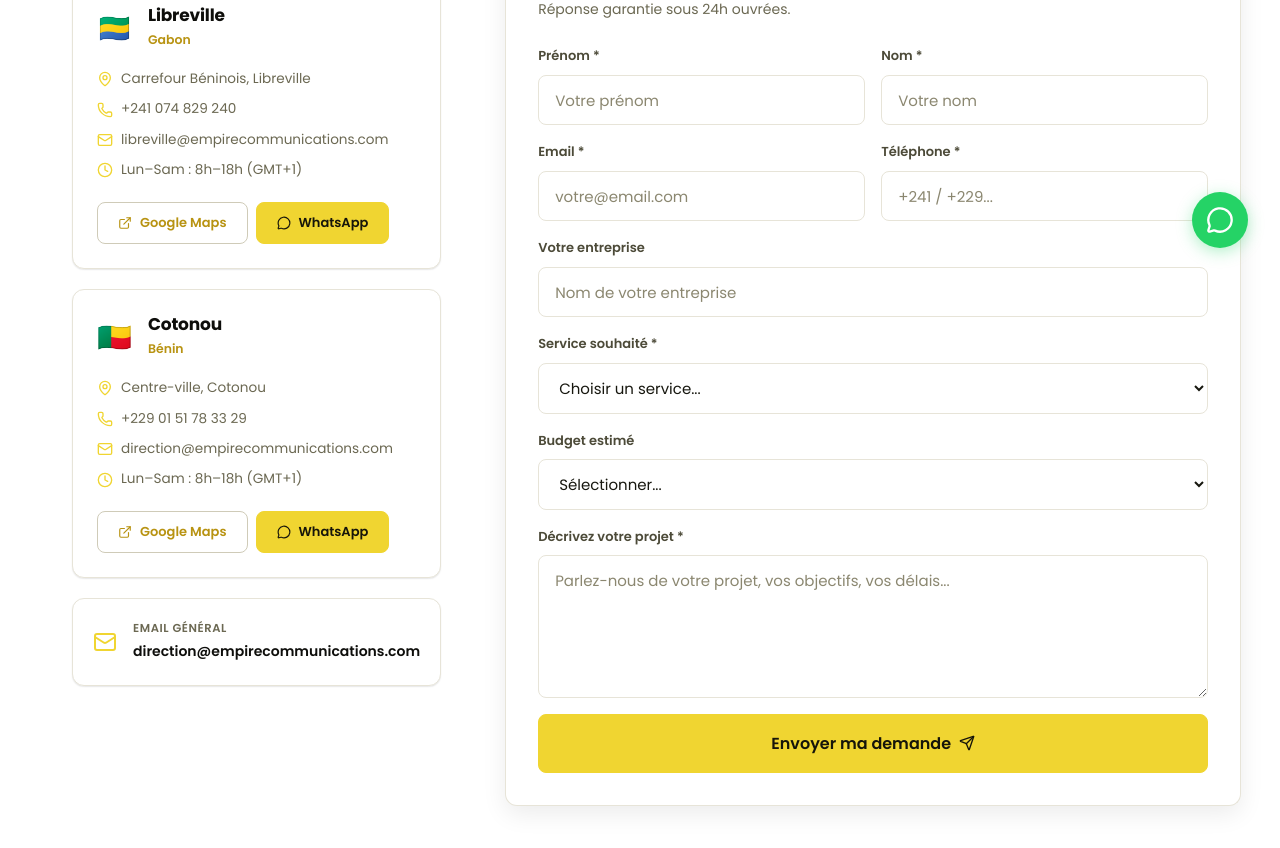
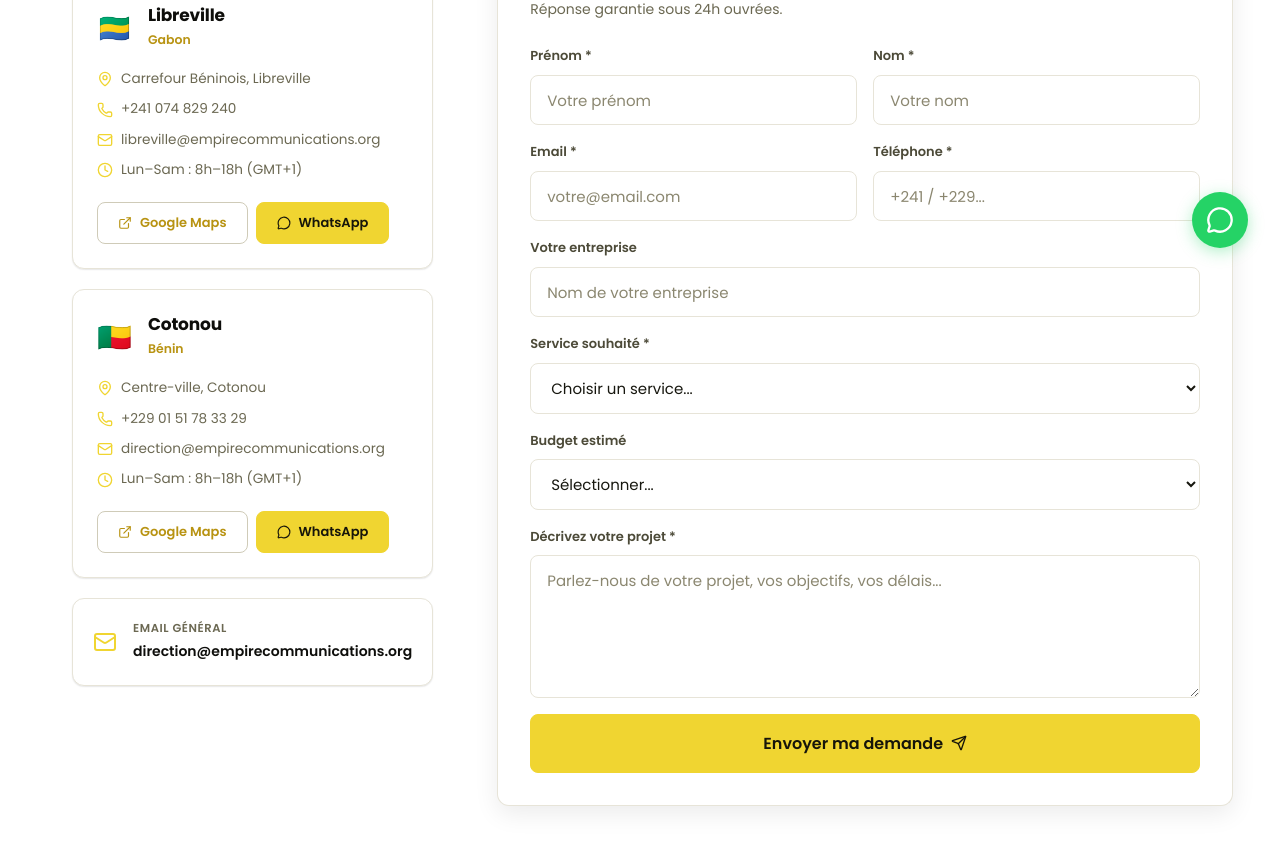
Before and after one commit to Uriel1134/Empire-Communication, a Next.js app: page /contact in a window 1280 px wide. Shown: the part 520-1368 px from the top of the page. Built offline with nearby package versions, Linux system fonts and the light colour scheme.

Commit message:
feat: add contact page and home contact CTA component

```diff
--- a/src/app/contact/page.tsx
+++ b/src/app/contact/page.tsx
@@ -13,7 +13,7 @@
     address: 'Carrefour Béninois, Libreville',
     phone: '+241 074 829 240',
     whatsapp: '241074829240',
-    email: 'libreville@empirecommunications.com',
+    email: 'libreville@empirecommunications.org',
     hours: 'Lun–Sam : 8h–18h (GMT+1)',
     mapsUrl: 'https://maps.google.com/?q=Carrefour+Beninois+Libreville+Gabon',
   },
@@ -25,7 +25,7 @@
     address: 'Centre-ville, Cotonou',
     phone: '+229 01 51 78 33 29',
     whatsapp: '2290151783329',
-    email: 'direction@empirecommunications.com',
+    email: 'direction@empirecommunications.org',
     hours: 'Lun–Sam : 8h–18h (GMT+1)',
     mapsUrl: 'https://maps.google.com/?q=Cotonou+Centre+Benin',
   },
@@ -131,8 +131,8 @@
                 <Mail size={24} className={styles.emailIcon} />
                 <div>
                   <div className={styles.emailLabel}>Email général</div>
-                  <a href="mailto:direction@empirecommunications.com" className={styles.emailValue}>
-                    direction@empirecommunications.com
+                  <a href="mailto:direction@empirecommunications.org" className={styles.emailValue}>
+                    direction@empirecommunications.org
                   </a>
                 </div>
               </div>
--- a/src/components/home/ContactCTA.tsx
+++ b/src/components/home/ContactCTA.tsx
@@ -34,11 +34,11 @@
                   <div className={styles.contactVal}>+229 01 51 78 33 29</div>
                 </div>
               </a>
-              <a href="mailto:direction@empirecommunications.com" className={styles.contactItem}>
+              <a href="mailto:direction@empirecommunications.org" className={styles.contactItem}>
                 <div className={styles.contactIcon}><Mail size={18} /></div>
                 <div>
                   <div className={styles.contactLbl}>Email</div>
-                  <div className={styles.contactVal}>direction@empirecommunications.com</div>
+                  <div className={styles.contactVal}>direction@empirecommunications.org</div>
                 </div>
               </a>
             </div>
```
